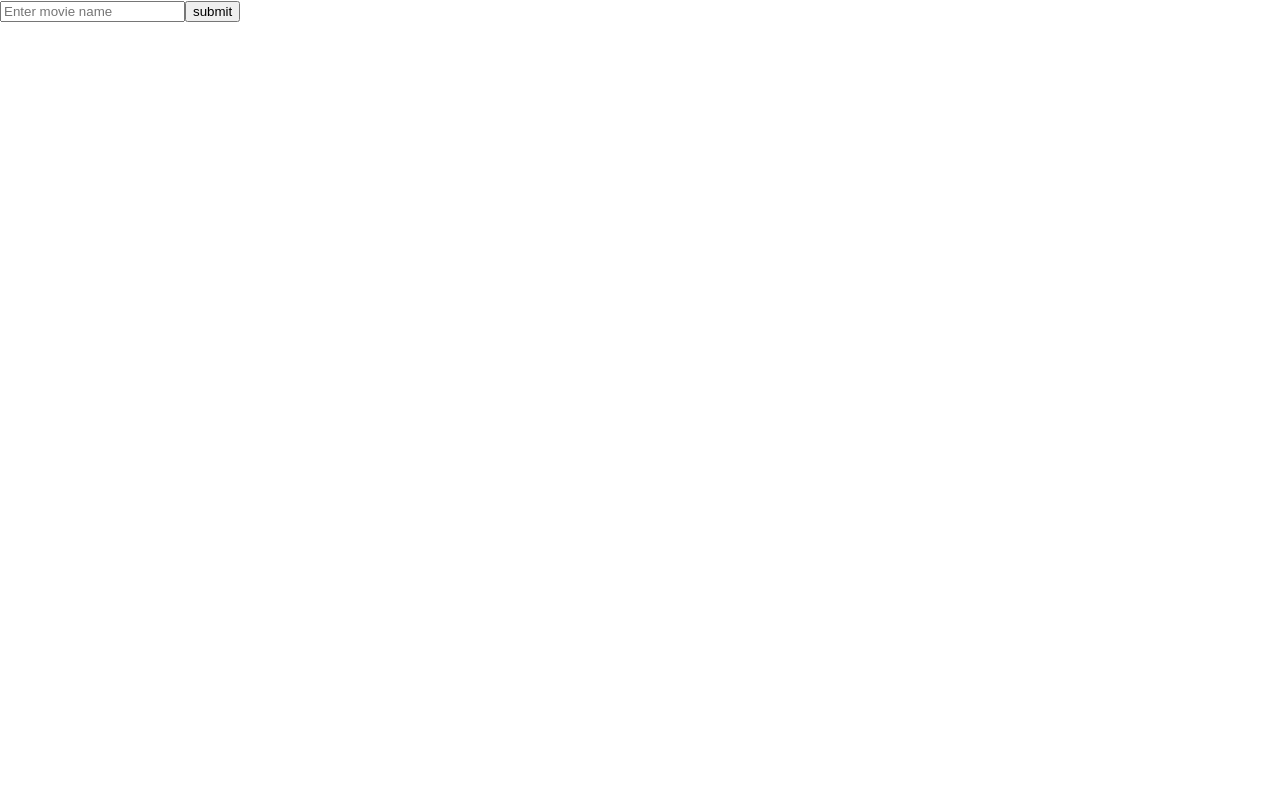
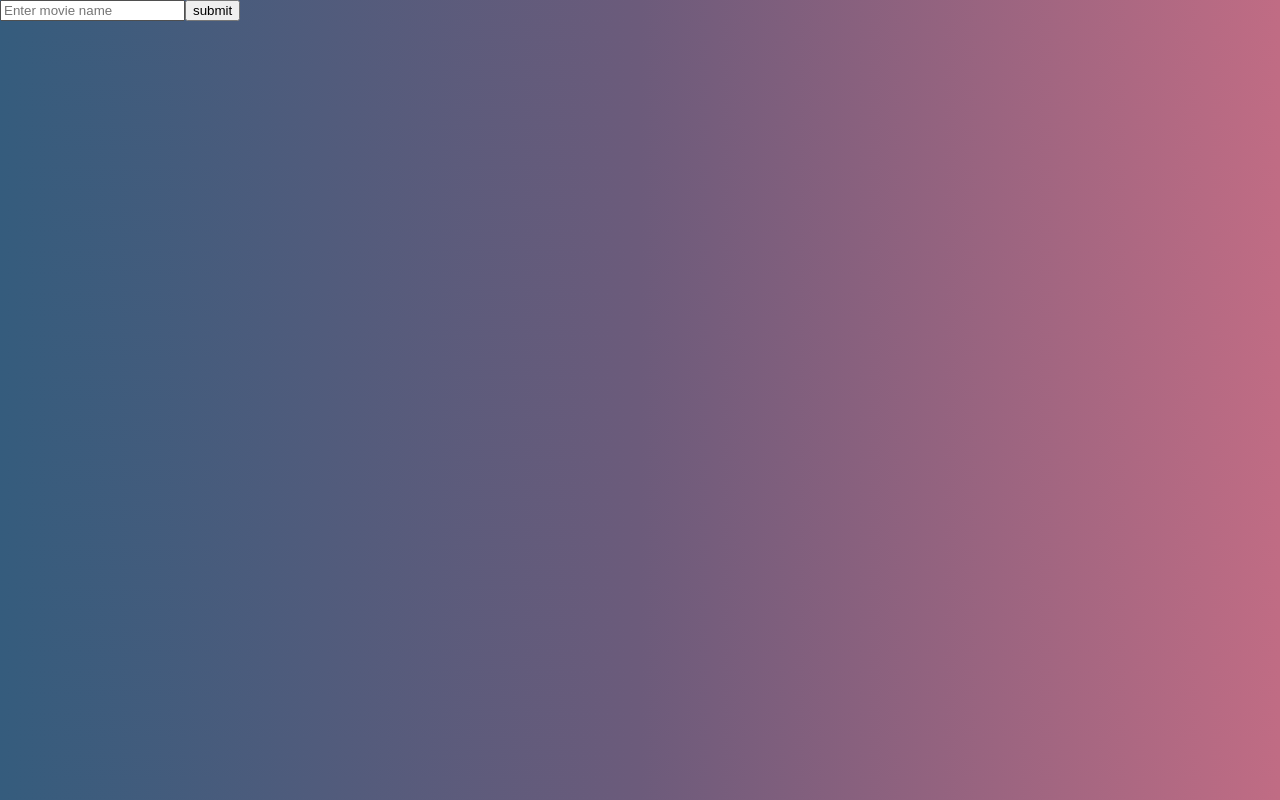
Before and after one commit to rockingatgithub/reactcart, a React (Create React App) app: page / in a window 1280 px wide. Built offline with nearby package versions, Linux system fonts and the light colour scheme.

Commit message:
style added

```diff
--- a/src/index.css
+++ b/src/index.css
@@ -1,8 +1,4 @@
 body {
   margin: 0;
-  font-family: -apple-system, BlinkMacSystemFont, 'Segoe UI', 'Roboto', 'Oxygen',
-    'Ubuntu', 'Cantarell', 'Fira Sans', 'Droid Sans', 'Helvetica Neue',
-    sans-serif;
-  -webkit-font-smoothing: antialiased;
-  -moz-osx-font-smoothing: grayscale;
+  background: linear-gradient(to right, #355c7d, #6c5b7b, #c06c84);
 }
```
Also changed, not shown: package.json (+7 -1 lines), 1 other file (tests, documents, lock files or other folders).
